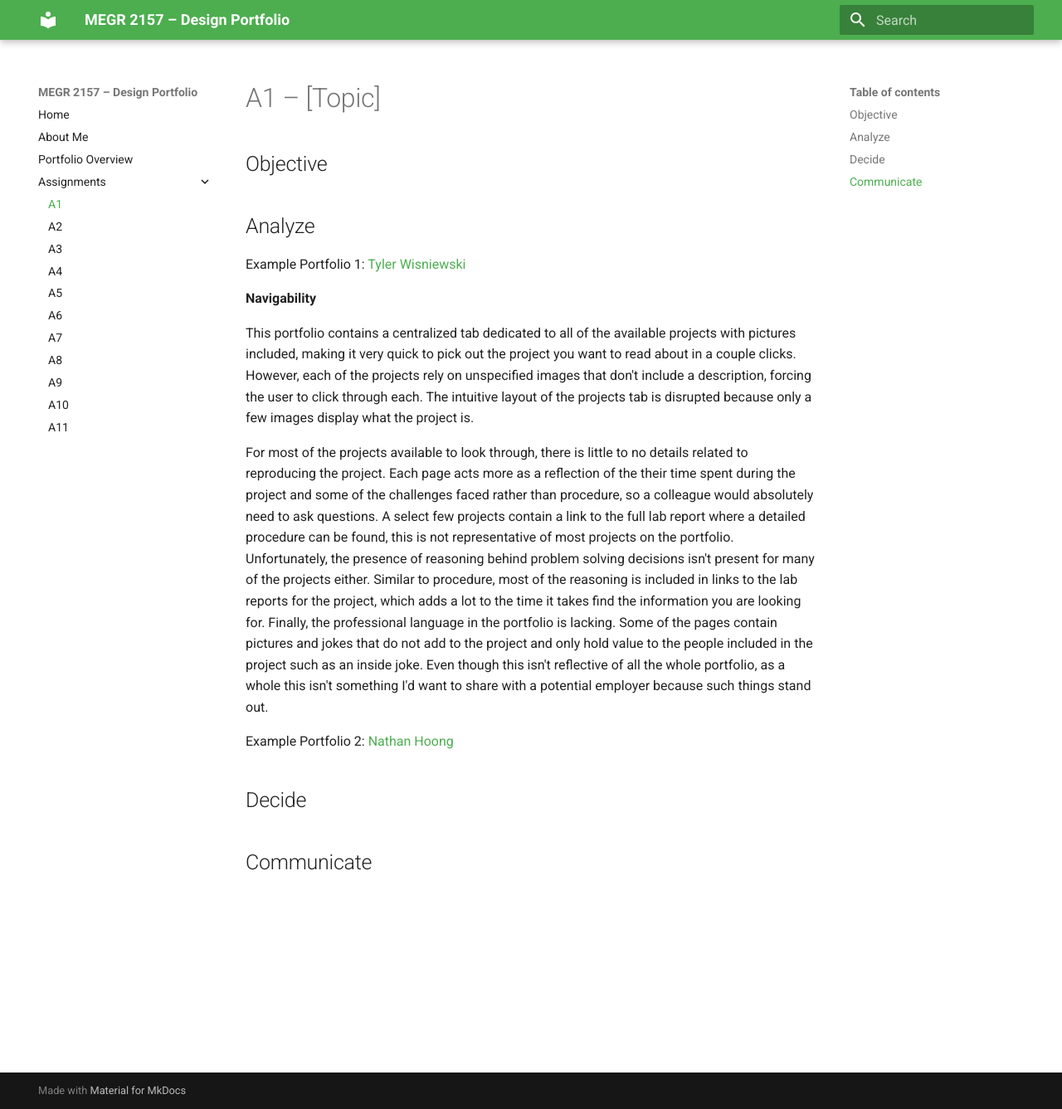
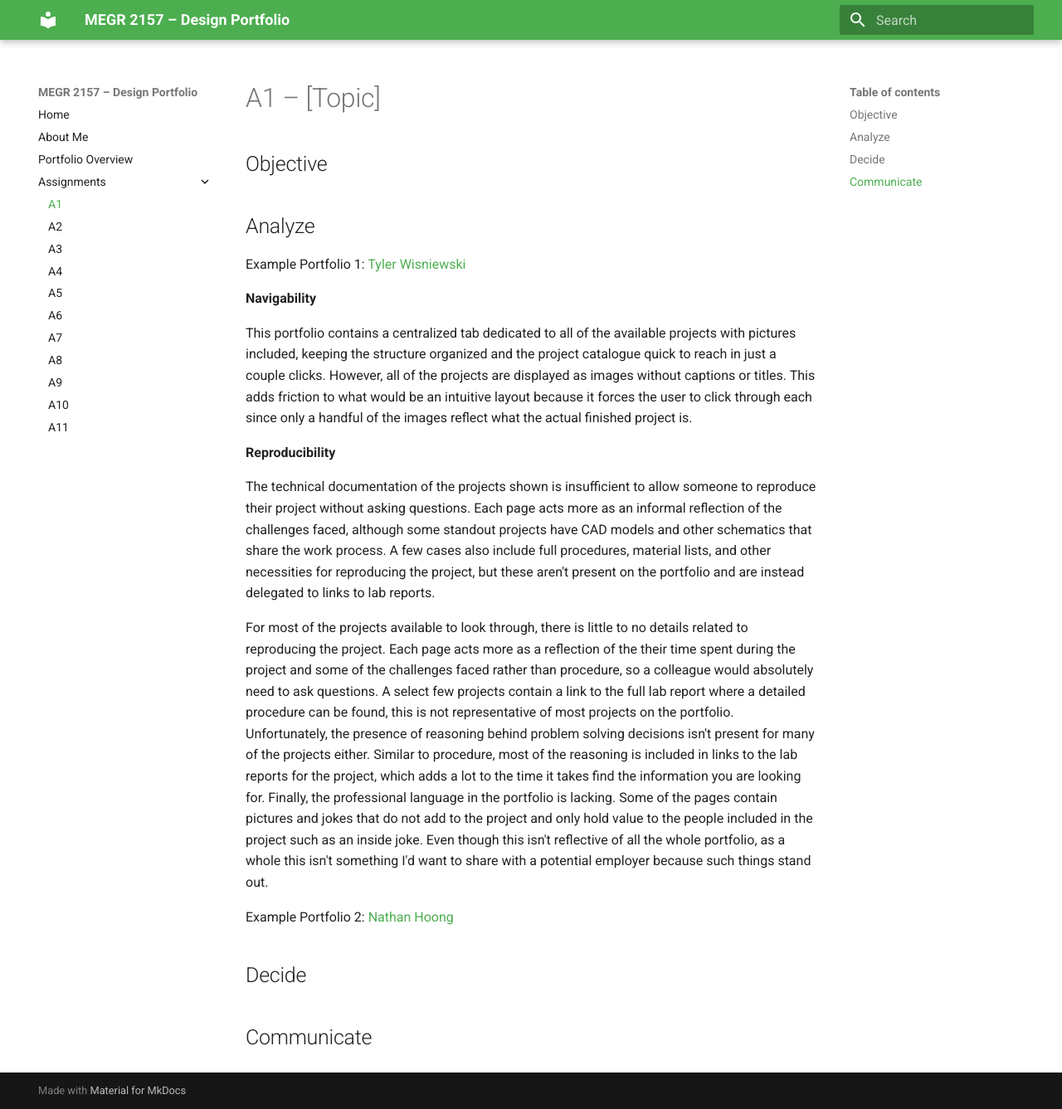
Before and after one commit to Jmswanchara/megr2156-portfolio, an MkDocs documentation site: the page built from docs/assignments/A01/index.md, in a window 1280 px wide and 1337 px high. Shown: the whole window at 83% size. Built offline with MkDocs 1.6.1 and Material for MkDocs 9.7.7, drawn with Linux system fonts in a browser that asks for light colours.

Commit message:
Improve clarity in portfolio analysis sections
Revised the navigability and reproducibility sections for clarity and detail.

```diff
--- a/docs/assignments/A01/index.md
+++ b/docs/assignments/A01/index.md
@@ -8,7 +8,11 @@ Example Portfolio 1: [Tyler Wisniewski](https://tylerwisniewski.github.io/cev/)
 
 **Navigability**
 
-This portfolio contains a centralized tab dedicated to all of the available projects with pictures included, making it very quick to pick out the project you want to read about in a couple clicks.  However, each of the projects rely on unspecified images that don't include a description, forcing the user to click through each.  The intuitive layout of the projects tab is disrupted because only a few images display what the project is.
+This portfolio contains a centralized tab dedicated to all of the available projects with pictures included, keeping the structure organized and the project catalogue quick to reach in just a couple clicks.  However, all of the projects are displayed as images without captions or titles.  This adds friction to what would be an intuitive layout because it forces the user to click through each since only a handful of the images reflect what the actual finished project is.
+
+**Reproducibility**
+
+The technical documentation of the projects shown is insufficient to allow someone to reproduce their project without asking questions.  Each page acts more as an informal reflection of the challenges faced, although some standout projects have CAD models and other schematics that share the work process.  A few cases also include full procedures, material lists, and other necessities for reproducing the project, but these aren't present on the portfolio and are instead delegated to links to lab reports.
 
 For most of the projects available to look through, there is little to no details related to reproducing the project.  Each page acts more as a reflection of the their time spent during the project and some of the challenges faced rather than procedure, so a colleague would absolutely need to ask questions. A select few projects contain a link to the full lab report where a detailed procedure can be found, this is not representative of most projects on the portfolio.  Unfortunately, the presence of reasoning behind problem solving decisions isn't present for many of the projects either.  Similar to procedure, most of the reasoning is included in links to the lab reports for the project, which adds a lot to the time it takes find the information you are looking for.  Finally, the professional language in the portfolio is lacking.  Some of the pages contain pictures and jokes that do not add to the project and only hold value to the people included in the project such as an inside joke.  Even though this isn't reflective of all the whole portfolio, as a whole this isn't something I'd want to share with a potential employer because such things stand out.
 
```
